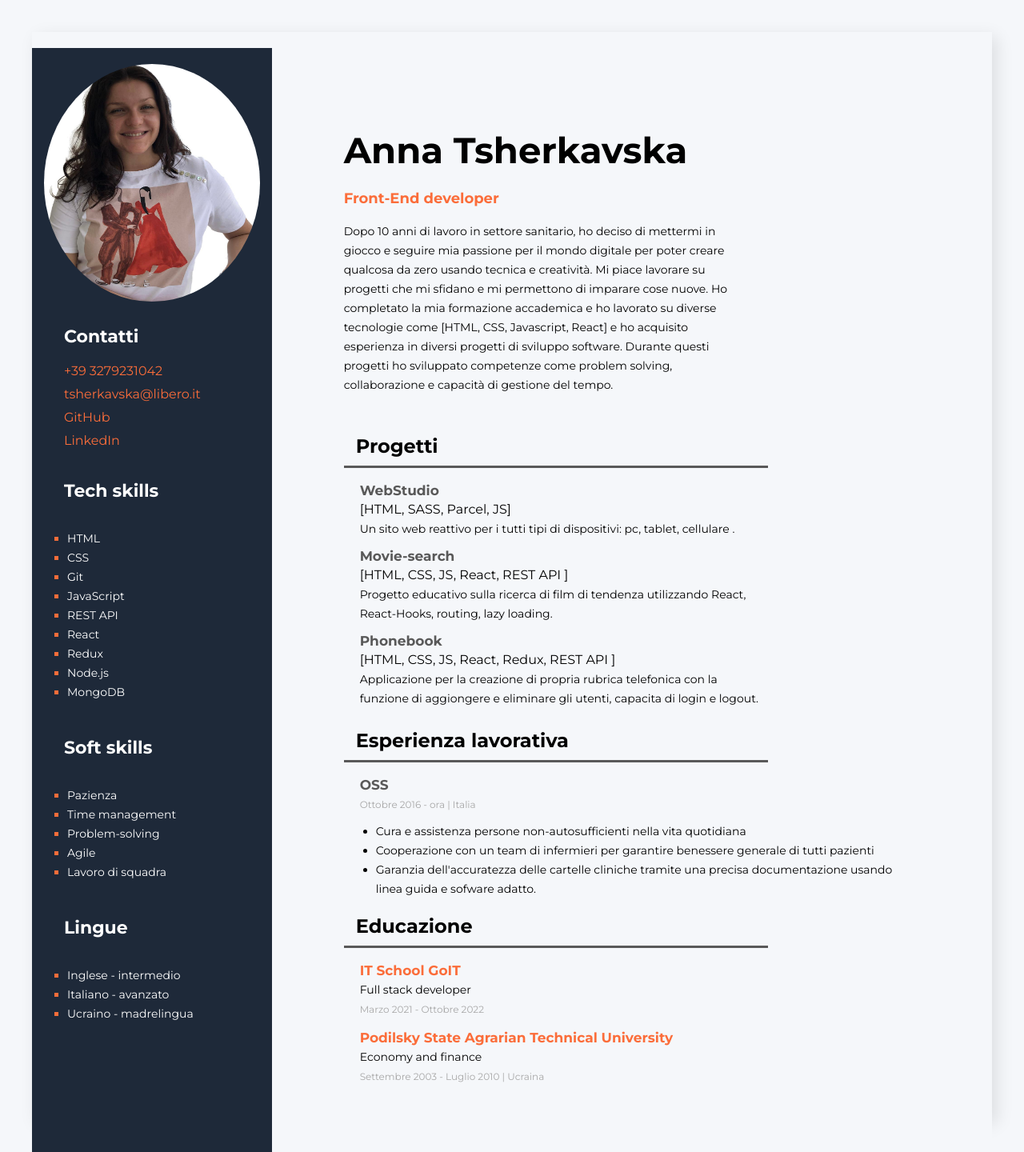
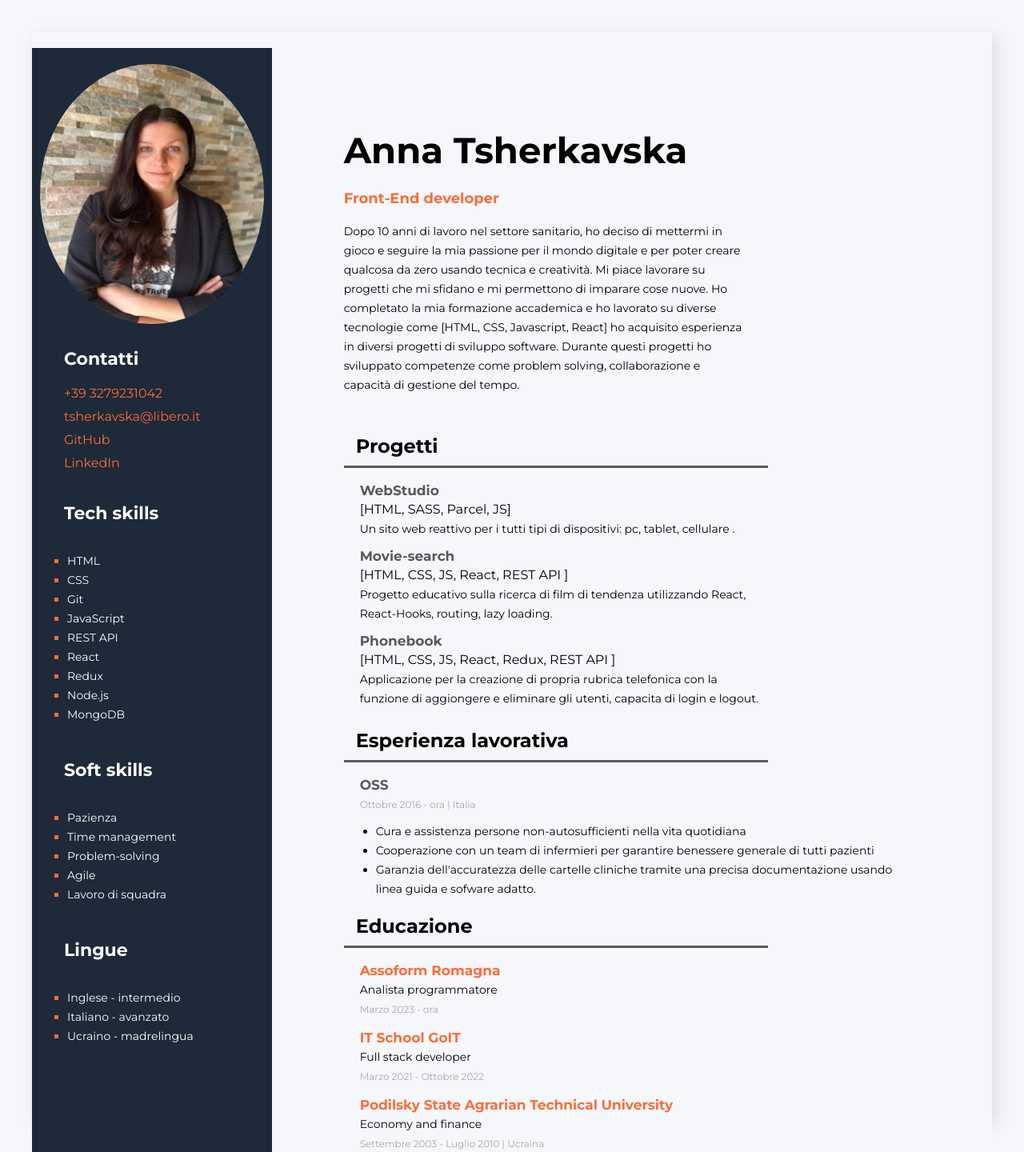
Before and after one commit to tsherkavskaAnna/My-CV, a plain HTML site: page index.html in a window 1280 px wide. Shown: the top 1440 px of the page at 80% size. Drawn offline with Linux system fonts and the light colour scheme.

Commit message:
change foto

```diff
--- a/CSS/styles.css
+++ b/CSS/styles.css
@@ -187,8 +187,8 @@ a {
     margin-left: auto;
     margin-right: auto;
     margin-top: 20px;
-    width: 270px;
-    height: 297px;
+    width: 280px;
+    height: 325px;
     border-radius: 50%;
 }
 .sidebar_title {
--- a/index.html
+++ b/index.html
@@ -17,7 +17,7 @@
         <div class="about_me">
             <h1 class="about_me_title">Anna Tsherkavska</h1>
             <p class="about_me_professional">Front-End developer</p>
-            <p class="about_me_description">Dopo 10 anni di lavoro in settore sanitario, ho deciso di mettermi in giocco e seguire mia passione per il mondo digitale per poter creare qualcosa da zero usando tecnica e creatività. Mi piace lavorare su progetti che mi sfidano e mi permettono di imparare cose nuove. Ho completato la mia formazione accademica e ho lavorato su diverse tecnologie come [HTML, CSS, Javascript, React] e ho acquisito esperienza in diversi progetti di sviluppo software. Durante questi progetti ho sviluppato competenze come problem solving, collaborazione e capacità di gestione del tempo.</p>
+            <p class="about_me_description">Dopo 10 anni di lavoro nel settore sanitario, ho deciso di mettermi in gioco e seguire la mia passione per il mondo digitale e per poter creare qualcosa da zero usando tecnica e creatività. Mi piace lavorare su progetti che mi sfidano e mi permettono di imparare cose nuove. Ho completato la mia formazione accademica e ho lavorato su diverse tecnologie come [HTML, CSS, Javascript, React] ho acquisito esperienza in diversi progetti di sviluppo software. Durante questi progetti ho sviluppato competenze come problem solving, collaborazione e capacità di gestione del tempo.</p>
         </div>
 <!--Projects-->
 <div class="projects_section">
@@ -56,6 +56,9 @@
 <!--Education-->
 <div class="education_section">
     <h2 class="educatiion_title">Educazione</h2>
+    <h3 class="education_name">Assoform Romagna</h3>
+    <p class="education_prof">Analista programmatore</p>
+    <p class="education_term">Marzo 2023 - ora</p>
     <h3 class="education_name">IT School GoIT</h3>
     <p class="education_prof">Full stack developer</p>
     <p class="education_term">Marzo 2021 - Ottobre 2022</p>
@@ -67,7 +70,7 @@
 </div>
 <!--Foto-->
 <aside class="sidebar_section">
-    <img class="my_foto" src="./image/31d79e98-2f53-4dc9-9ee2-0b5fa6395dfe.jpg" alt=" my photo">
+    <img class="my_foto" src="./image/IMG_2860 - dimensioni piccole.jpeg" alt=" my photo">
 <!--Contacts-->
 <div class="contact_section">
     <h3 class="sidebar_title">Contatti</h3>
```
Also changed, not shown: image/IMG_2859 - dimensioni grandi.jpeg (added), image/IMG_2859 - dimensioni piccole.jpeg (added), image/IMG_2860 - dimensioni piccole.jpeg (added).
